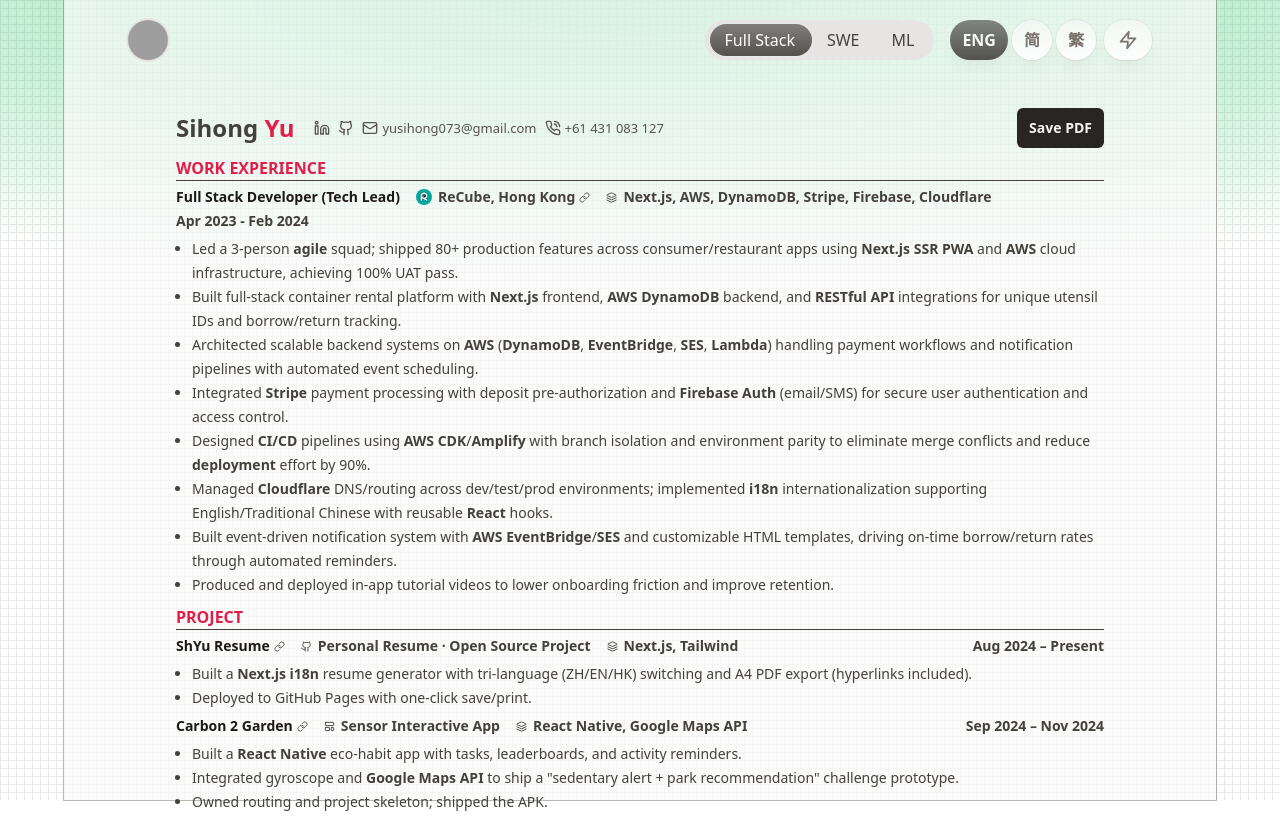
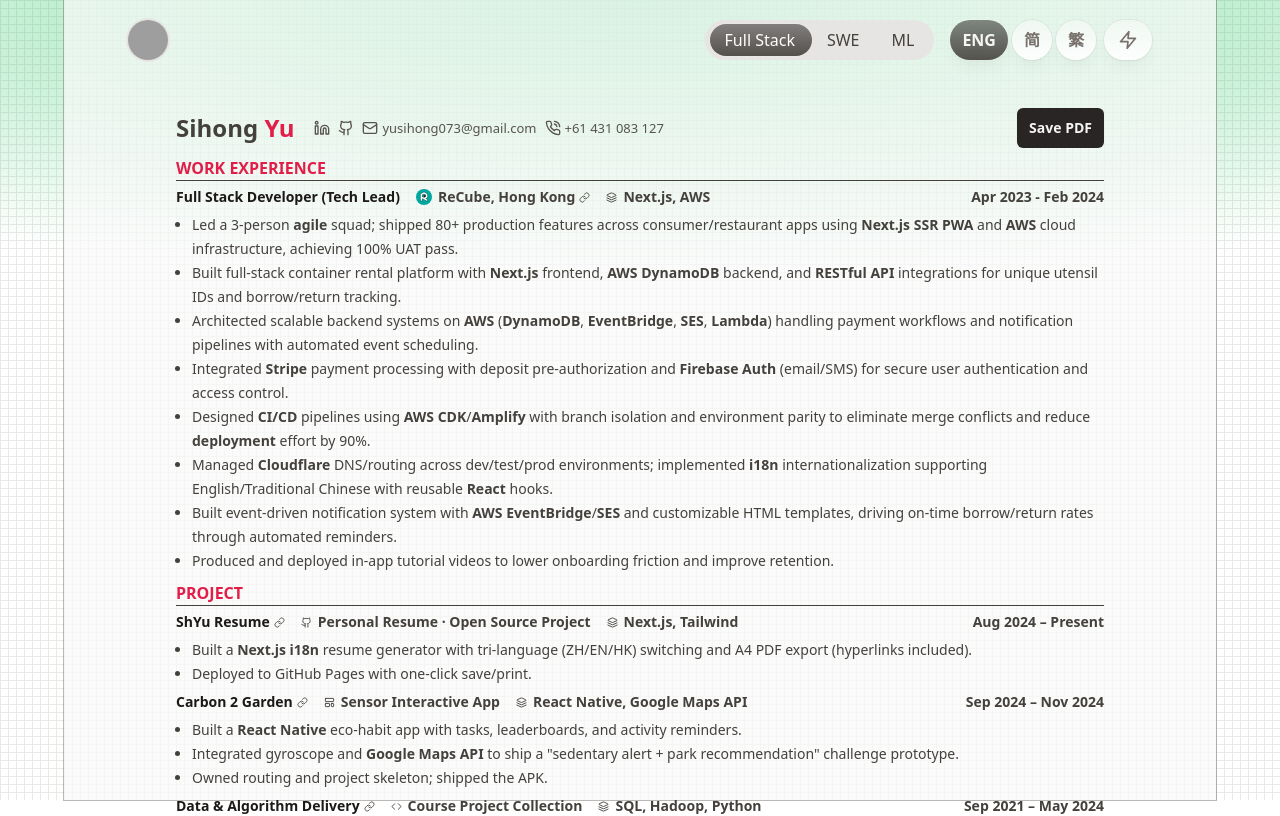
Before and after one commit to shyu216/shyu-resume, a Next.js app: page / in a window 1280 px wide. Shown: the top 816 px of the page. Built offline with nearby package versions, Linux system fonts and the light colour scheme; grey boxes are pictures that could not be loaded.

Commit message:
optimise layout

```diff
--- a/app/keywords.json
+++ b/app/keywords.json
@@ -3,6 +3,7 @@
     "Next.js",
     "AWS",
     "DynamoDB",
+    "SQL",
     "Stripe",
     "Firebase auth",
     "Firebase",
--- a/content/en/work-experience.ts
+++ b/content/en/work-experience.ts
@@ -8,7 +8,7 @@
 		companyLink: "https://www.re3.world",
 		companyImage: "./images/recube.png",
 		dateRange: "Apr 2023 - Feb 2024",
-		techStack: "Next.js, AWS, DynamoDB, Stripe, Firebase, Cloudflare",
+		techStack: "Next.js, AWS",  //  , DynamoDB, Stripe, Firebase, Cloudflare",
 		bullets: [
 			"Led a 3-person agile squad; shipped 80+ production features across consumer/restaurant apps using Next.js SSR PWA and AWS cloud infrastructure, achieving 100% UAT pass.",
 			"Built full-stack container rental platform with Next.js frontend, AWS DynamoDB backend, and RESTful API integrations for unique utensil IDs and borrow/return tracking.",
--- a/content/zh-hk/work-experience.ts
+++ b/content/zh-hk/work-experience.ts
@@ -8,7 +8,7 @@
 		companyLink: "https://www.re3.world",
 		companyImage: "./images/recube.png",
 		dateRange: "2023年4月 - 2024年2月",
-		techStack: "Next.js, AWS, DynamoDB, Stripe, Firebase, Cloudflare",
+		techStack: "Next.js, AWS",  //  , DynamoDB, Stripe, Firebase, Cloudflare",
 		bullets: [
 			"帶領3人敏捷團隊；使用Next.js SSR PWA和AWS雲端基礎設施交付80+生產功能，涵蓋消費者/餐廳應用，實現100% UAT通過率。",
 			"構建全棧容器租賃平台，包含Next.js前端、AWS DynamoDB後端和RESTful API集成，實現獨特餐具ID和借還追蹤。",
--- a/content/zh/work-experience.ts
+++ b/content/zh/work-experience.ts
@@ -8,7 +8,7 @@
     companyLink: "https://www.re3.world",
     companyImage: "./images/recube.png",
     dateRange: "2023年4月 - 2024年2月",
-    techStack: "Next.js, AWS, DynamoDB, Stripe, Firebase, Cloudflare",
+    techStack: "Next.js, AWS",  //  , DynamoDB, Stripe, Firebase, Cloudflare",
     bullets: [
       "带领3人敏捷团队；使用Next.js SSR PWA和AWS云基础设施交付80+生产功能，涵盖消费者/餐厅应用，实现100% UAT通过率。",
       "构建全栈容器租赁平台，包含Next.js前端、AWS DynamoDB后端和RESTful API集成，实现独特餐具ID和借还追踪。",
```
